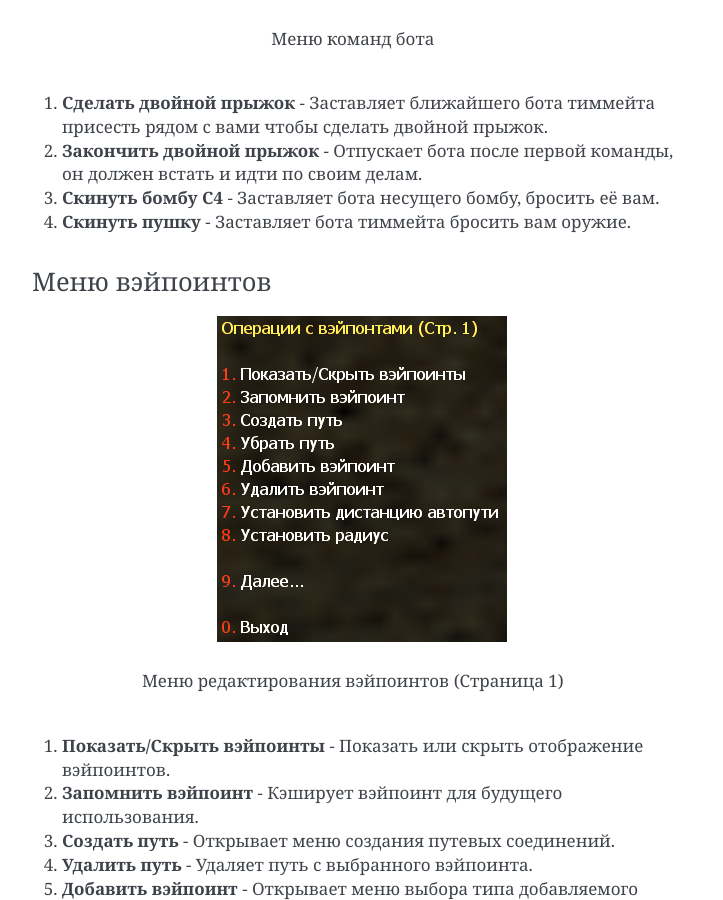
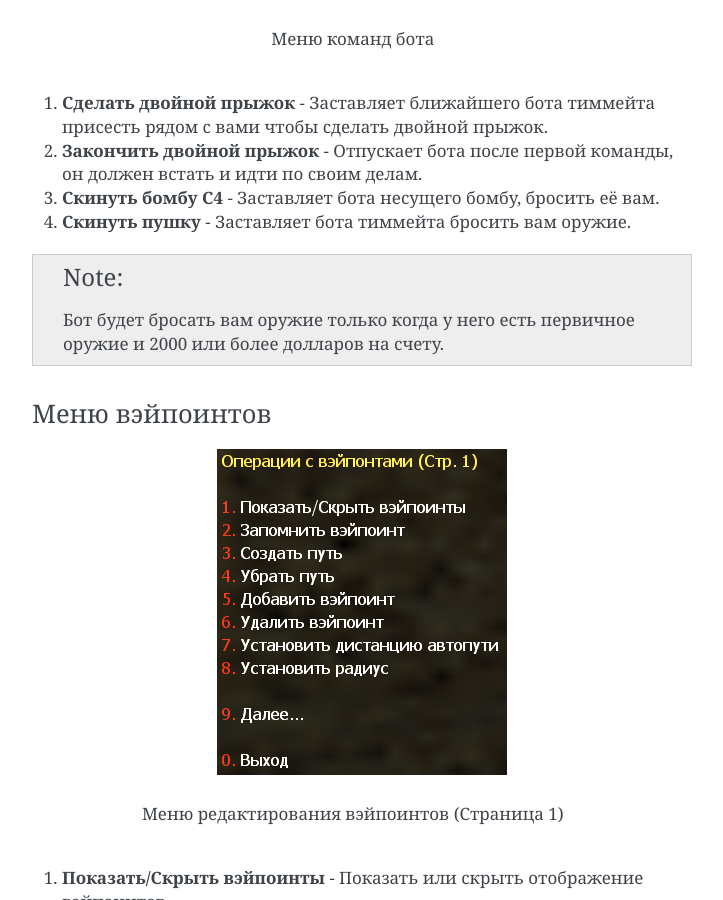
Before and after one commit to yapb/docs, a Sphinx documentation site: the page built from docs/botusage.rst, in a window 1280 px wide and 900 px high, scrolled down 4231 px. Shown: the whole window, without its empty margins (388-1111 px from the left). Built offline with Sphinx 7.4.7, drawn with Linux system fonts in a browser that asks for light colours.

Commit message:
add: note about "Drop the Weapon" command

```diff
--- a/docs/botusage.rst
+++ b/docs/botusage.rst
@@ -91,6 +91,7 @@
 3. **Скинуть бомбу C4** - Заставляет бота несущего бомбу, бросить её вам.
 4. **Скинуть пушку** - Заставляет бота тиммейта бросить вам оружие.
 
+.. Note:: Бот будет бросать вам оружие только когда у него есть первичное оружие и 2000 или более долларов на счету.
 
 Меню вэйпоинтов
 ------------------
```
